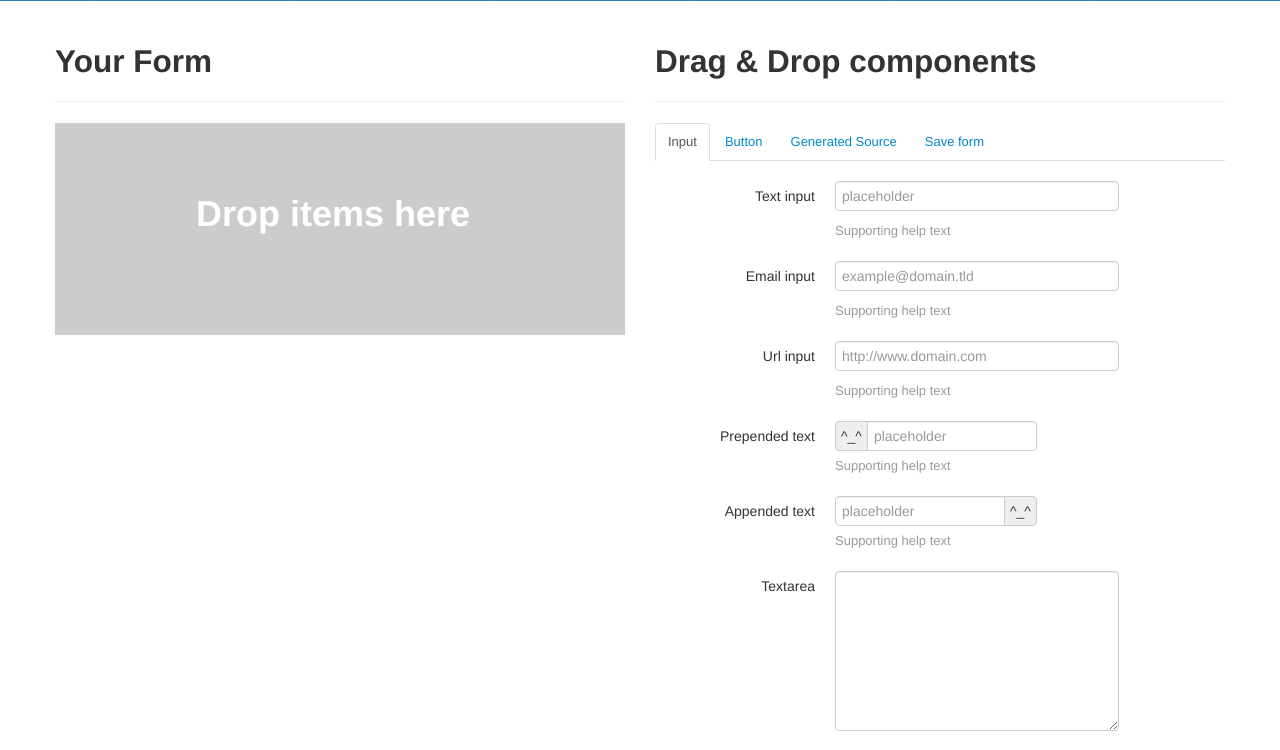
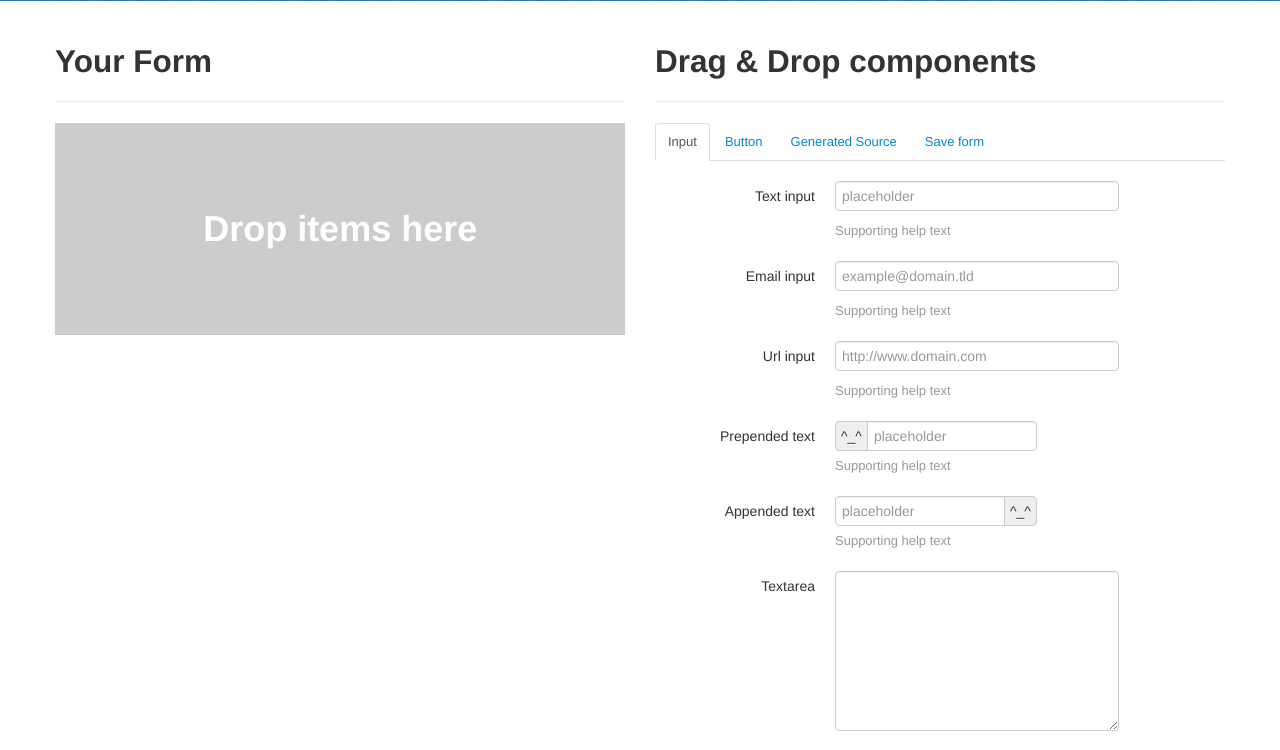
Before and after one commit to lmeyer/freeformz, a PHP site: template views/template/home.twig in a window 1280 px wide. Shown: the part 249-999 px from the top of the page. Run offline with PHP 8.4, Linux system fonts and the light colour scheme; the template is opened without the code that fills it, so the values that code supplies are empty; form fields are guessed from the names that the template uses; some libraries are stand-ins or nearby versions.

Commit message:
Words removed form css, refs #3

```diff
--- a/views/template/home.twig
+++ b/views/template/home.twig
@@ -15,6 +15,7 @@
             <div id="build">
                 <form id="target" class="form-horizontal empty">
                     <fieldset>
+                        Drop items here
                     </fieldset>
                 </form>
             </div>
--- a/web/css/style.css
+++ b/web/css/style.css
@@ -43,18 +43,25 @@ textarea {
 }
 #target.empty {
 	background: rgba(0, 0, 0, 0.2);
-	position: relative;
+	height: 200px;
+	text-align: center;
 }
 #target.empty:before {
+	content: '';
+	display: inline-block;
+	height: 100%;
+	vertical-align: middle;
+	margin-right: -0.25em; /* Adjusts for spacing */
+}
+
+#target.empty fieldset {
 	color: #ffffff;
-	content: "Drop items here";
+	display: inline-block;
 	font-size: 36px;
 	font-weight: bold;
-	left: 140px;
-	position: absolute;
-	text-align: center;
-	top: 80px;
+	vertical-align: middle;
 }
+
 #target .component {
 	border: 1px solid #fff;
 }
--- a/web/index.php
+++ b/web/index.php
@@ -1,7 +1,6 @@
 <?php
 
-//@TODO Check code and hash availability before inserting
-//@TODO Translation ? (some words in css)
+//@TODO Translation ?
 //@TODO Add other input types
 //@TODO Add a redirect when form saved and create a preview+stats form page via /form/preview/code/hash
 //@TODO Bit more security
```
